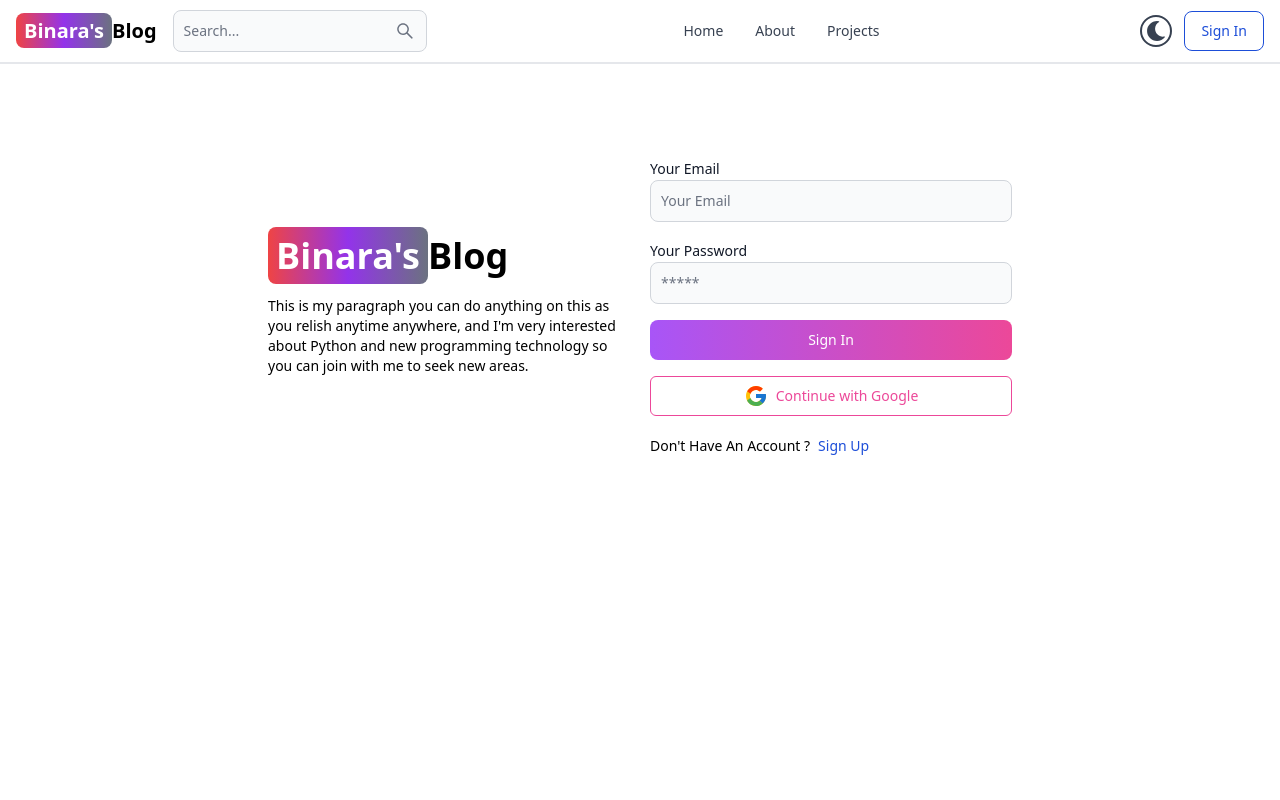
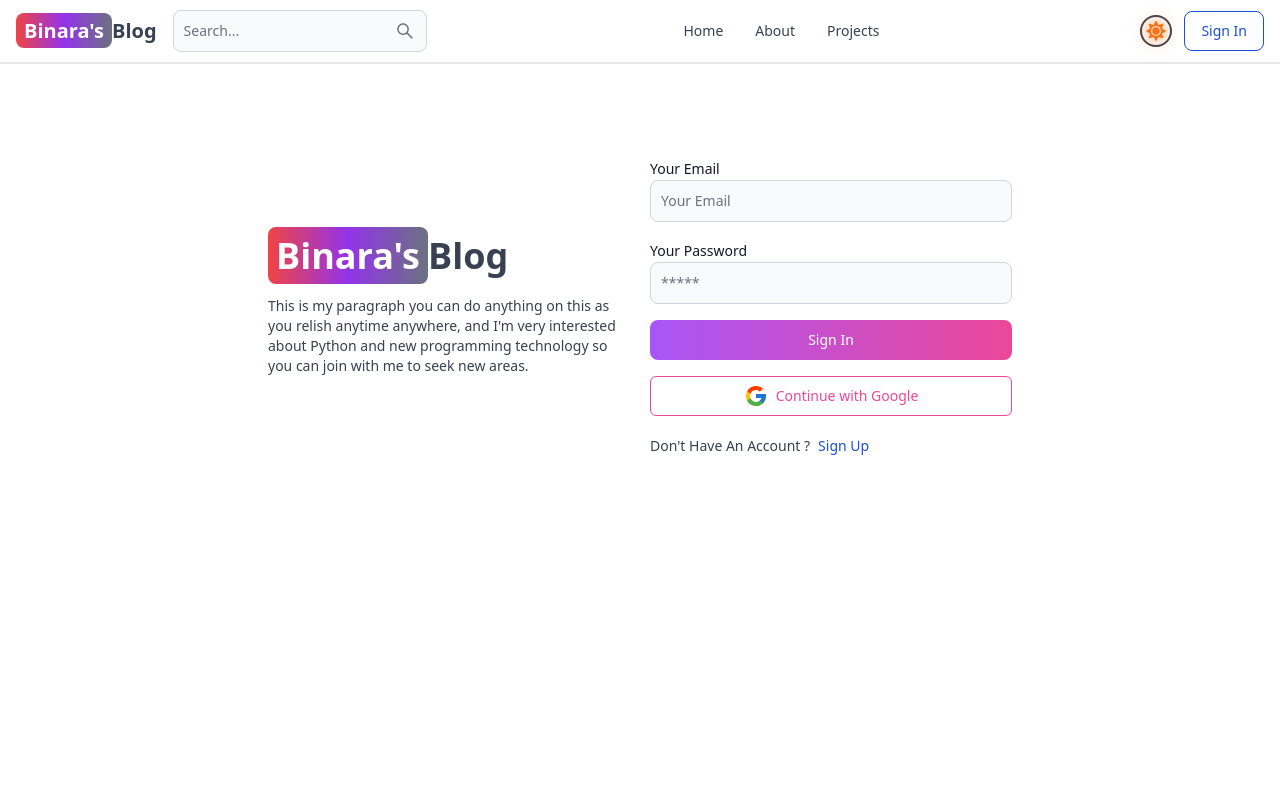
Before and after one commit to shenalbinara/mern_final_version, a React (Vite) app in the folder client/: page /sign_in in a window 1280 px wide. Shown: the top 800 px of the page. Built offline with nearby package versions, Linux system fonts and the light colour scheme; no server answers.

Commit message:
complete dark mood function

```diff
--- a/client/src/components/Header.jsx
+++ b/client/src/components/Header.jsx
@@ -2,16 +2,19 @@ import { Button, Navbar, NavbarToggle, TextInput, Dropdown, DropdownItem, Dropdo
 import React from 'react';
 import { Link, useLocation } from 'react-router-dom';
 import { AiOutlineSearch } from 'react-icons/ai';
-import { FaMoon } from 'react-icons/fa';
+import { FaMoon, FaSun } from 'react-icons/fa';
 import { NavbarLink, NavbarCollapse } from 'flowbite-react';
-import { useSelector } from 'react-redux';
+import { useSelector, useDispatch } from 'react-redux';
+import { toggleTheme } from '../redux/theme/themeSlice';
 
 
 export const Header = () => {
     const path = useLocation().pathname;
-    const { currentUser } = useSelector(state => state.user)
+    const { currentUser } = useSelector(state => state.user);
+    const dispatch = useDispatch(); // ✅ You need this line!
+    const { theme } = useSelector((state) => state.theme);
+
     console.log('currentUser:', currentUser);
-
 
 
 
@@ -38,9 +41,13 @@ export const Header = () => {
           <AiOutlineSearch className='w-5 h-5' />
         </Button>
 
-        <Button className='w-10 h-10 hidden sm:inline-flex bg-transparent focus:outline-none p-2'>
+        <Button className='w-10 h-10 hidden sm:inline-flex bg-transparent focus:outline-none p-2'  onClick={() => dispatch(toggleTheme())}>
           <div className="rounded-full border-2 border-gray-700 p-1">
-            <FaMoon className='text-xl text-gray-700' />
+            {theme === 'light' ? <FaSun className="text-orange-500 drop-shadow-[0_0_8px_#f97316] text-xl transition duration-300" />
+
+ : <FaMoon className="text-yellow-300 drop-shadow-[0_0_6px_#facc15] text-xl transition duration-300" />
+ }
+
           </div>
         </Button>
 
--- /dev/null
+++ b/client/src/components/ThemeProvider.jsx
@@ -0,0 +1,14 @@
+import React from 'react'
+import { useSelector } from 'react-redux'
+
+
+export default function ThemeProvider({ children }) {
+  const { theme } = useSelector(state => state.theme);
+  return (
+    <div className={theme}>
+      <div className='bg-white text-gray-700 dark:text-gray-200 dark:bg-[rgb(16,23,42)] min-h-screen'>
+        {children}
+      </div>
+    </div>
+  );
+}
--- a/client/src/main.jsx
+++ b/client/src/main.jsx
@@ -5,12 +5,18 @@ import App from './App.jsx'
 import { store, persistor } from './redux/store.js';
 import { Provider } from 'react-redux'
 import { PersistGate } from 'redux-persist/integration/react';
+import ThemeProvider from './components/ThemeProvider.jsx';
 
 
 createRoot(document.getElementById('root')).render(
   <PersistGate persistor={persistor}>
       <Provider store={store}>
-     <App />
+        <ThemeProvider>
+
+          <App />
+
+        </ThemeProvider>
+
   </Provider>
   </PersistGate>
 );
--- a/client/src/redux/store.js
+++ b/client/src/redux/store.js
@@ -1,10 +1,12 @@
 import { configureStore, combineReducers } from '@reduxjs/toolkit';
 import userReducer from './user/userSlice.js';
+import themeReducer from './theme/themeSlice.js';
 import storage from 'redux-persist/lib/storage';
 import { persistReducer, persistStore } from 'redux-persist';
 
 const rootReducer = combineReducers({
   user: userReducer,
+  theme: themeReducer,
 });
 
 const persistConfig = {
--- /dev/null
+++ b/client/src/redux/theme/themeSlice.js
@@ -0,0 +1,18 @@
+import { createSlice } from '@reduxjs/toolkit';
+
+const initialState = {
+    theme: 'light', // use lowercase consistently
+};
+
+const themeSlice = createSlice({
+    name: 'theme',
+    initialState,
+    reducers: {
+        toggleTheme: (state) => {
+            state.theme = state.theme === 'light' ? 'dark' : 'light'; // consistent lowercase
+        },
+    }
+});
+
+export const { toggleTheme } = themeSlice.actions;
+export default themeSlice.reducer;
--- a/client/tailwind.config.js
+++ b/client/tailwind.config.js
@@ -1,5 +1,6 @@
 /** @type {import('tailwindcss').Config} */
 module.exports = {
+  darkMode: 'class', // Add this line - crucial for dark mode
   content: [
     './index.html',
     './src/**/*.{js,ts,jsx,tsx}',
```
